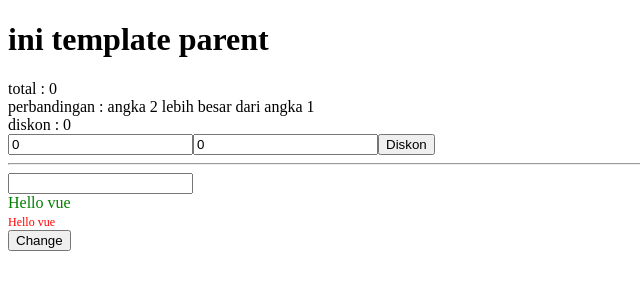
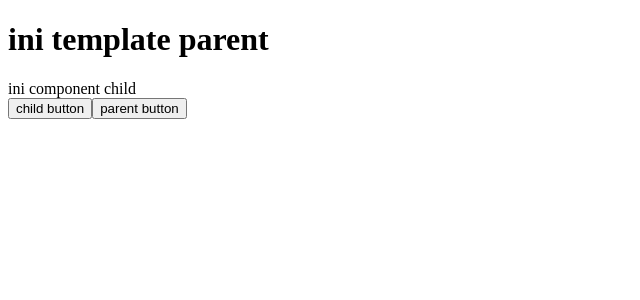
Before and after one commit to Fikri-mtwoo/vue-option-api, a Vue app: page / in a window 1280 px wide. Shown: the top 300 px of the page, without its empty margins (0-640 px from the left). Built offline with nearby package versions, Linux system fonts and the light colour scheme.

Commit message:
emit dan refs

```diff
--- a/src/App.vue
+++ b/src/App.vue
@@ -5,24 +5,36 @@
    <!-- <HeaderTemplate v-for="buah in buahs" :key="buah" :title="buah"/> -->
   <!-- <hr> -->
   <!-- <BasicTemplate /> -->
-   <BlankTemplate/>
+   <!-- <BlankTemplate/> -->
+    <ChildTemplate ref="childComponent" @child="onPessParent"/>
+    <button @click="clickMe">parent button</button>
 </template>
 
 <script>
   import BasicTemplate from './components/BasicTemplate.vue';
   import HeaderTemplate from './components/HeaderTemplate.vue';
   import BlankTemplate from './components/BlankTemplate.vue';
+  import ChildTemplate from './components/ChildTemplate.vue';
   export default {
     components : {
       BasicTemplate,
       HeaderTemplate,
-      BlankTemplate
+      BlankTemplate,
+      ChildTemplate
     },
     data() {
       return {
         message : "Title header",
         buahs : ["jeruk", "apel", "melon", "semangka"]
       }
+    },
+    methods : {
+      onPessParent(val){
+        console.log(`function dari parent ${val.nama}`)
+      },
+      clickMe(){
+        this.$refs.childComponent.onClick()
+      }
     }
   }
 </script>
--- /dev/null
+++ b/src/components/ChildTemplate.vue
@@ -0,0 +1,25 @@
+<template>
+    <div>ini component child</div>
+    <button @click="onPress()">child button</button>
+</template>
+<script>
+export default{
+    data(){
+        return {
+            mhs : {
+                nama:"abdul",
+                jurusan:"Teknik Informatika"
+            }
+        }
+    },
+    emits : ['child'],
+    methods : {
+        onPress(){
+            this.$emit('child', this.mhs)
+        },
+        onClick(){
+            console.log('function dari child')
+        }
+    }
+}
+</script>
```
